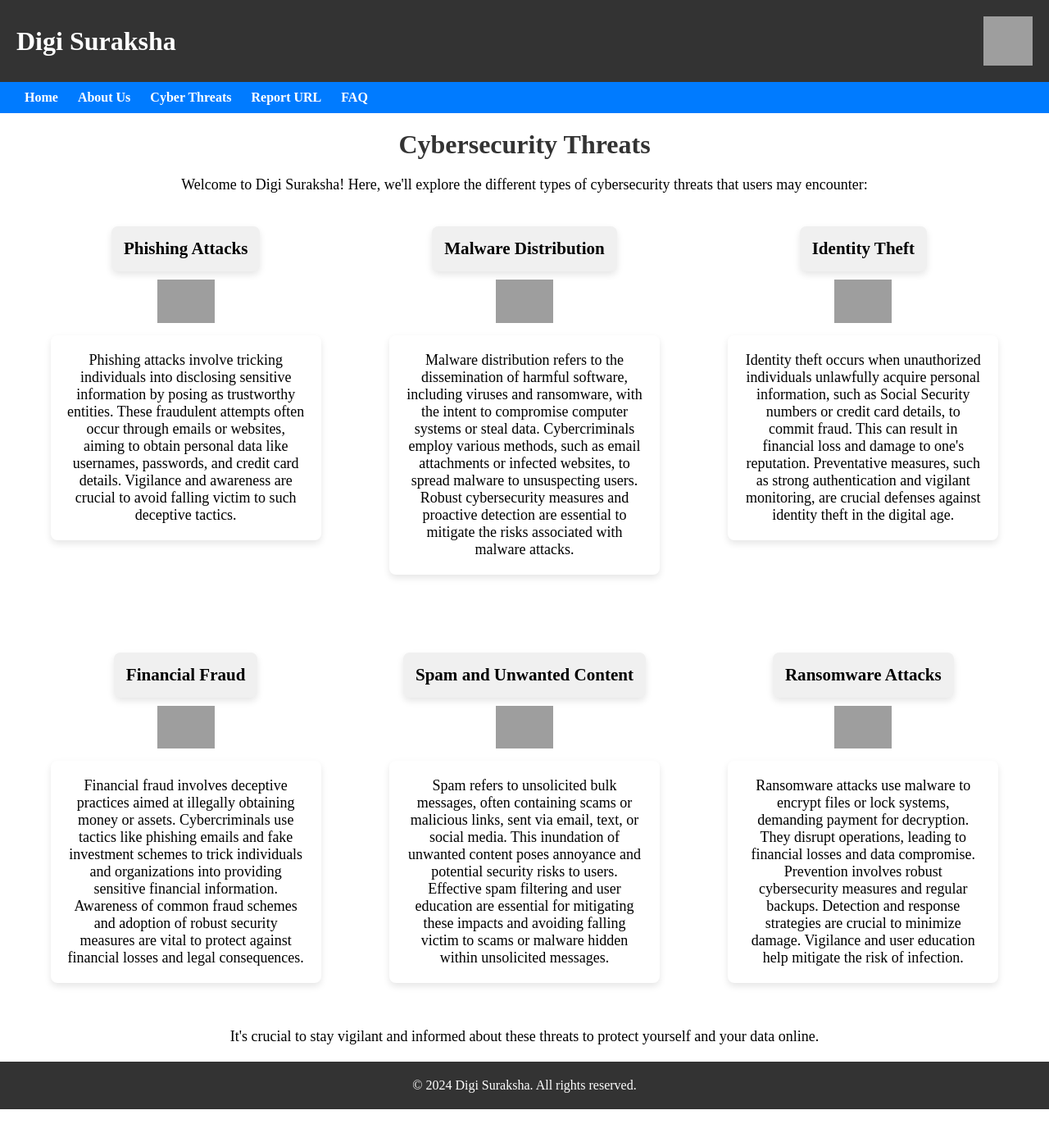
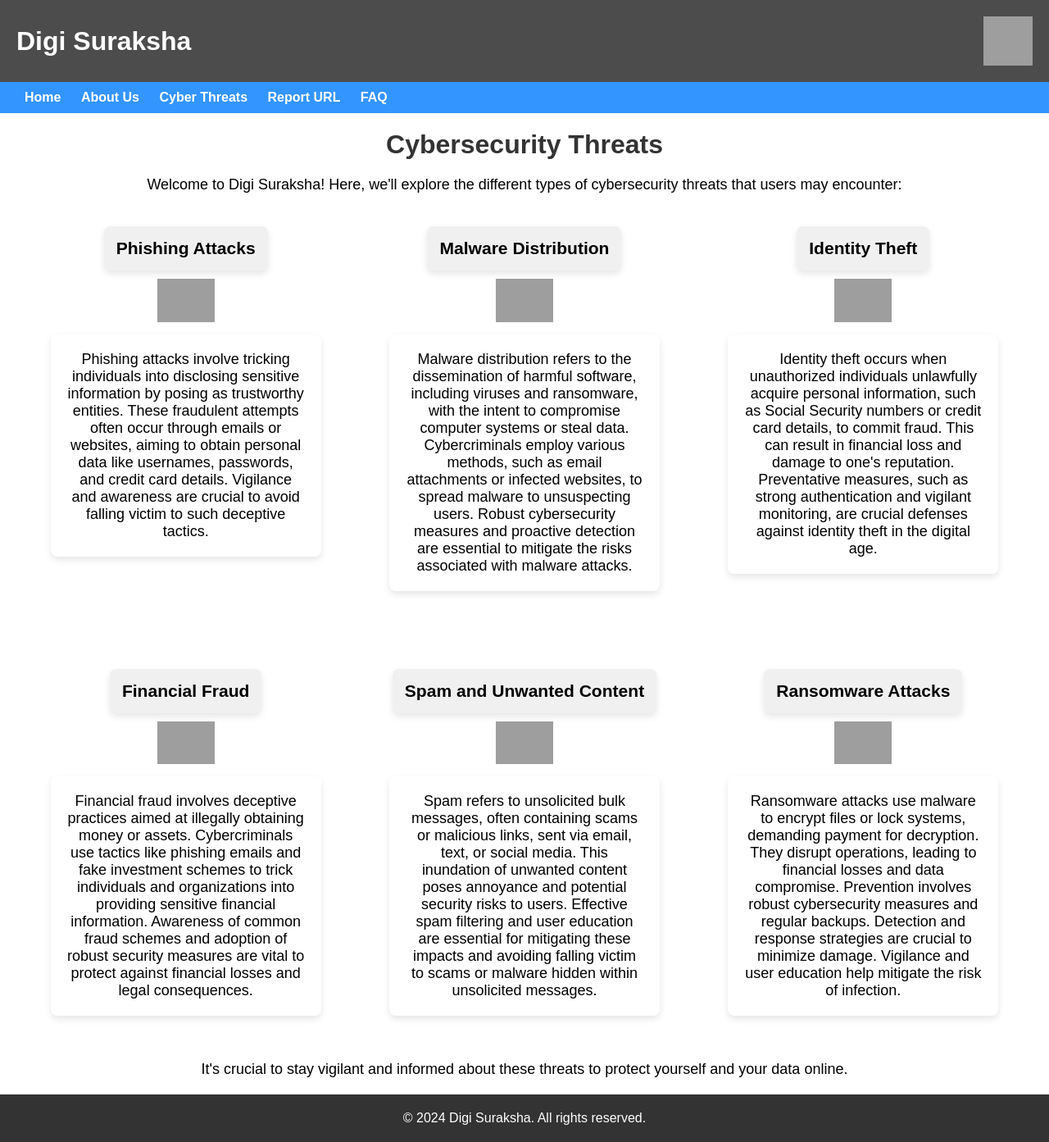
Before and after one commit to iamyashg/DigiSuraksha, a Flask app: page /cyberthreats in a window 1280 px wide. Shown: the whole page at 82% size. Before the commit the page ends 1353 px from the top, so only its background shows below. Run offline with Flask 3, Linux system fonts and the light colour scheme; grey boxes are pictures that could not be loaded.

Commit message:
Update cyberthreats.css

```diff
--- a/static/cyberthreats.css
+++ b/static/cyberthreats.css
@@ -4,8 +4,12 @@
   box-sizing: border-box;
 }
 
+body {
+    font-family: 'Arial', sans-serif;
+}
+
 header {
-  background-color: #333;
+    background-color: rgba(0, 0, 0, 0.7);
     color: white;
     padding: 20px;
     display: flex;
@@ -14,19 +18,17 @@ header {
 }
 
 header img {
-  height: 60px;
-  width: 60px;
+    cursor: pointer;
 }
 
-nav{
-  background-color: #007bff;
+nav {
+    background-color: rgba(0, 123, 255, 0.8);
+    padding: 10px 0;
 }
 
 nav ul {
     list-style-type: none;
-  padding: 10px 0;
     margin-left: 20px;
-
 }
 
 nav ul li {
@@ -34,15 +36,14 @@ nav ul li {
     margin: 0 10px;
 }
 
-nav a{
+nav a {
     text-decoration: none;
     color: white;
     font-weight: bold;
 }
 
-nav a:hover,a:active{
-  font-weight: bolder;
-  text-decoration: solid underline white;
+nav a:hover, a:active {
+    text-decoration: underline;
 }
 
 .ct{
```
Lines whose indentation alone changed are shown as unchanged.
